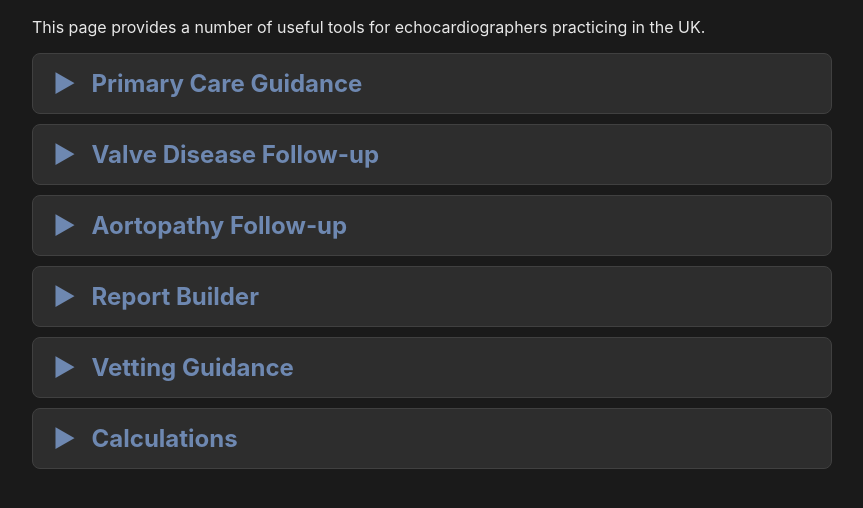
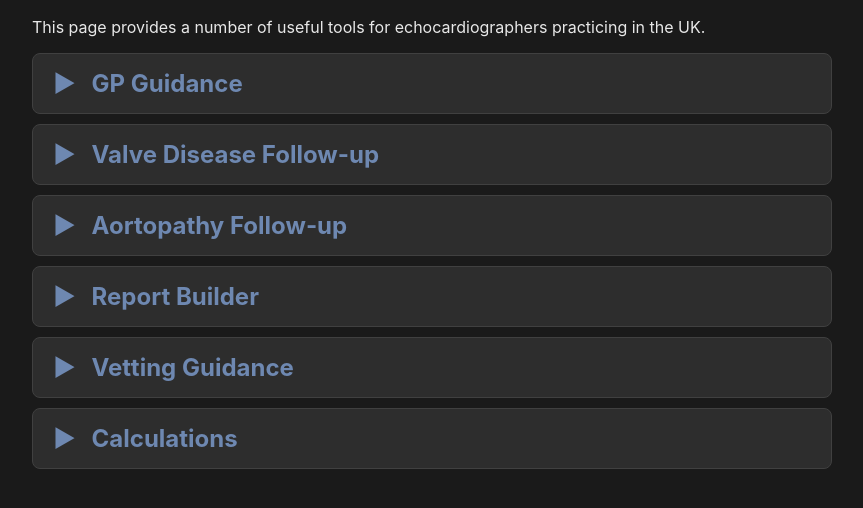
Before and after one commit to petesammon/EchoTools, a plain HTML site: page index.html in a window 1280 px wide. Shown: the part 112-620 px from the top of the page, without its empty margins (208-1071 px from the left). Drawn offline with Linux system fonts and the light colour scheme.

Commit message:
Update index.html

```diff
--- a/index.html
+++ b/index.html
@@ -19,7 +19,7 @@
         <span class="arrow">
             ▶
         </span>
-            <a href="/echofindings.html">Primary Care Guidance</a>
+            <a href="/gp.html">GP Guidance</a>
     </div>
 
     <div class="heading h1">
```
